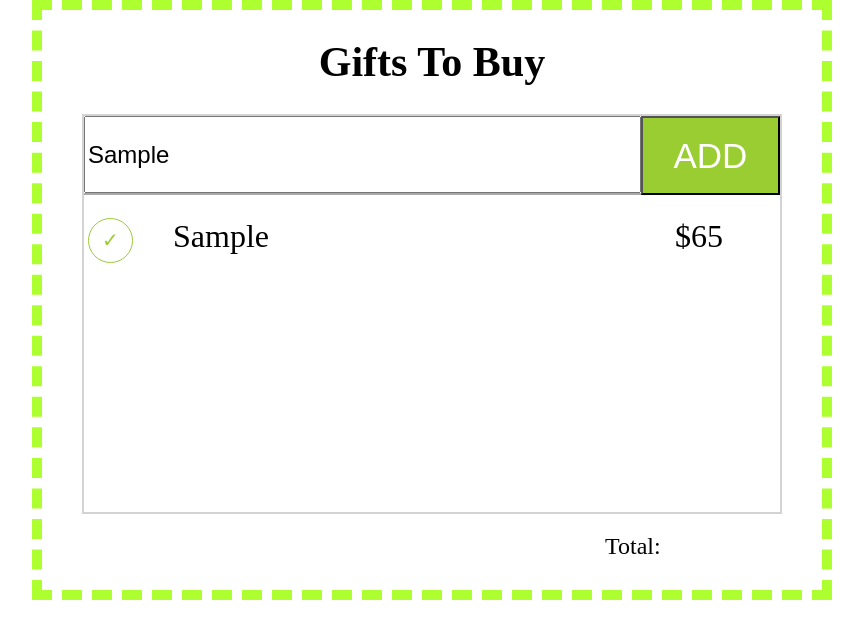
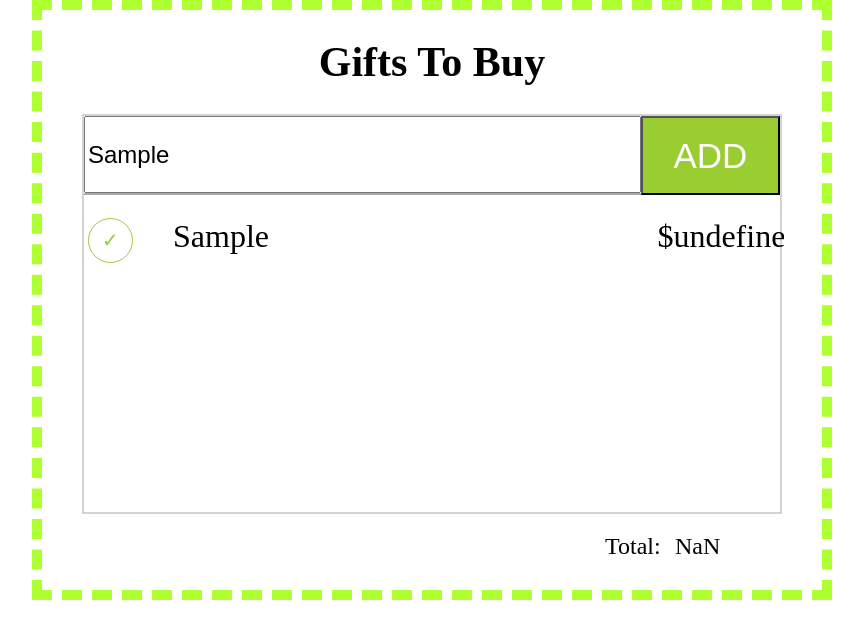
Before and after one commit to luciogutz/assignments, a plain HTML site: page 3.4-jQuery-holiday-buying-list/index.html in a window 1280 px wide. Both pictures are taken after typing "Sample" into the empty fields and a click on the button "ADD". Shown: the whole page, without its empty margins (208-1071 px from the left). Drawn offline with nearby package versions, Linux system fonts and the light colour scheme.

Commit message:
completed the portion of assignment where the guest can place a comma and have it display as a dollar value, now I am working on the addition of the amounts

```diff
--- a/3.4-jQuery-holiday-buying-list/js/main.js
+++ b/3.4-jQuery-holiday-buying-list/js/main.js
@@ -14,6 +14,9 @@ $(function(){
       e.preventDefault();
 
       var $giftInputValue = $giftInput.val();
+      var $giftInputArray = $giftInputValue.split(",");
+      var $giftTextItem = $giftInputArray[0];
+      var $giftTextAmount = $giftInputArray[1];
 
       var $checkElement = $("<button>")
         .attr({
@@ -22,76 +25,48 @@ $(function(){
         })
         .html("&#10003");
 
-      var $listItemElement = $("<p>")
+      $giftTextItem = $("<p>")
         .attr({
           class: "itemList"
         })
-        .text($giftInputValue);
+        .text($giftTextItem);
 
-      var $price = [20, 25, 30, 35, 40, 45, 50, 55, 60, 65, 70, 75, 80, 85, 90, 95, 100];
-
-      var $randomPriceArray = $price[Math.floor(Math.random() * $price.length)];
-      // console.log($randomPriceArray);
-
-      var $amountElement = $("<p>")
+      $giftTextAmount = $("<p>")
         .attr({
           class: "amount"
         })
-        .text("$" + $randomPriceArray);
+        .text("$" + $giftTextAmount);
 
 
       var $giftList = $("<section>")
         .append($checkElement)
-        .append($listItemElement)
-        .append($amountElement);
+        .append($giftTextItem)
+        .append($giftTextAmount);
 
         $giftListElement.prepend($giftList);
 
         var totalPrice = "";
-        var priceArray = "";
+        var stringAmount = "";
+        $giftTextAmount.each(function(giftTextAmount){
+          var giftTextAmount = $(".giftTextAmount");
+          stringAmount += $giftTextAmount.text();
+          var input = stringAmount;
+          var amount = input.split("$");
+          var joinAmount = amount.join("+");
+          var amountSum = eval(joinAmount);
+          totalPrice += amountSum;
+          console.log(amountSum);
+        });
+        $total.text(totalPrice);
+//
 
 
+  //       $body.on("click", "[data-js='circle']", function(){
+  // var $this = $(this);
+  // $this.siblings().addClass("lineThrough");
+  // $this.html("&#10003");
 
-          // var priceElement = $(".$randomPriceArray");
 
-  //
-  //
-  //
-  //
-            // console.log(totalPrice);
-  //
-  //
-
-  //
-  // //         var totalString = "";
-  // //  var totalPrice = "";
-  // //  $priceElement.each(function(priceElement){
-  //   //  var priceElement = $(".priceElement");
-  //    totalString += priceElement.text();
-  //    var input = totalString;
-  //    var numbers = input.split("$");
-  //    var numberString = numbers.join("+");
-  //    var totalOfEval = eval(numberString)
-  //    totalPrice = totalOfEval;
-  //  });
-  //  $totalElement.text(totalPrice);
-  //
-  //         // $.each($randomPriceArray, function(priceEl){
-  //
-  //
-  //           // })
-  //
-  //           // console.log($priceEl);
-  //     		// wrap priceEl in a jquery factory call
-  //     		// grab each .val() of each wrapped $priceEl
-  //     		// add and reassign placeholder totalPrice
-  //
-  // // Have reference to total price element
-  // // Set total price to totalPriceElement reference
-  // // $.each($price, function(){
-  //
-  //
-  // // console.log($sum);
   //
   //
   //
```
Also changed, not shown: 3.4-jQuery-holiday-buying-list/index.html (+0 -13 lines).
